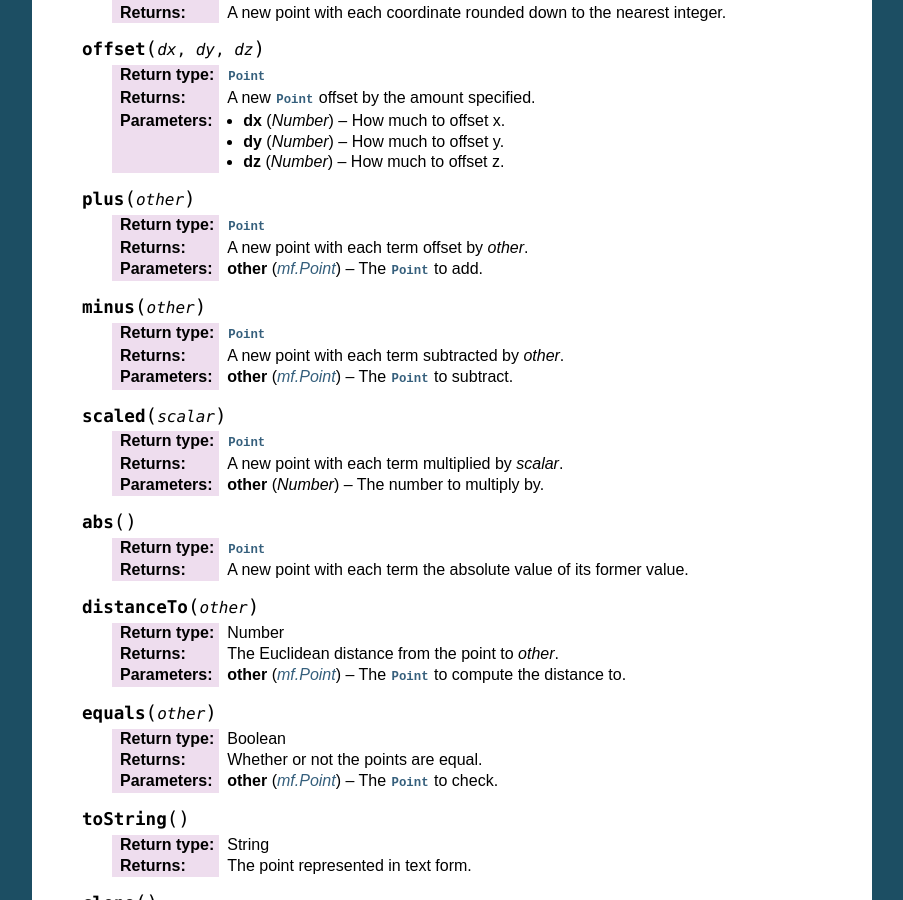
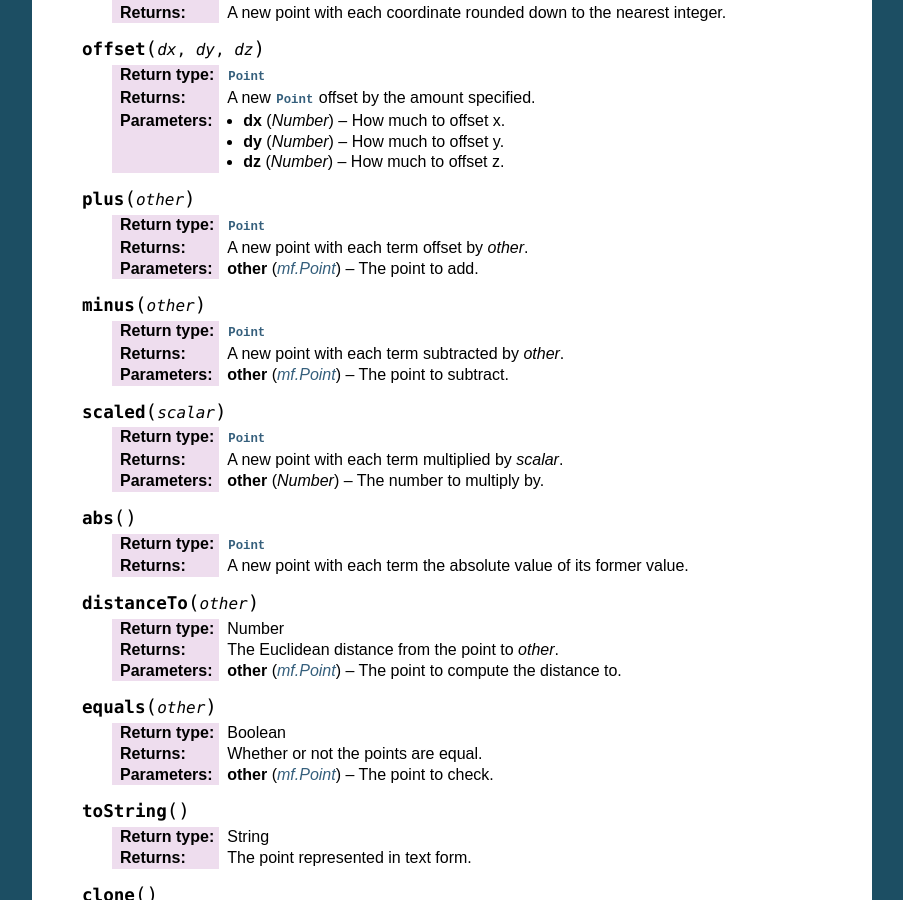
Before and after one commit to PrismarineJS/mineflayer, a Sphinx documentation site: the page built from mineflayer-script/doc/mf.rst, in a window 1280 px wide and 900 px high, scrolled down 2981 px. Shown: the whole window, without its empty margins (198-1101 px from the left). Built offline with Sphinx 7.4.7, drawn with Linux system fonts in a browser that asks for light colours; some of the changed lines change nothing that is shown.

Commit message:
minor formatting to docs

```diff
--- a/mineflayer-script/doc/mf.rst
+++ b/mineflayer-script/doc/mf.rst
@@ -154,13 +154,13 @@ Classes
 
         :rtype: :class:`Point`
         :returns: A new point with each term offset by `other`.
-        :param mf.Point other: The :class:`Point` to add.
+        :param mf.Point other: The point to add.
 
     .. function:: minus(other)
 
         :rtype: :class:`Point`
         :returns: A new point with each term subtracted by `other`.
-        :param mf.Point other: The :class:`Point` to subtract.
+        :param mf.Point other: The point to subtract.
 
     .. function:: scaled(scalar)
 
@@ -177,13 +177,13 @@ Classes
 
         :rtype: Number
         :returns: The Euclidean distance from the point to `other`.
-        :param mf.Point other: The :class:`Point` to compute the distance to.
+        :param mf.Point other: The point to compute the distance to.
 
     .. function:: equals(other)
 
         :rtype: Boolean
         :returns: Whether or not the points are equal.
-        :param mf.Point other: The :class:`Point` to check.
+        :param mf.Point other: The point to check.
 
     .. function:: toString()
 
```
